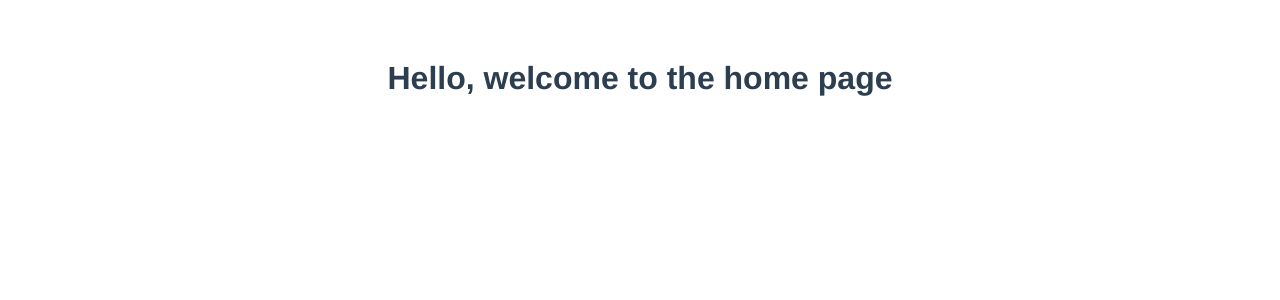
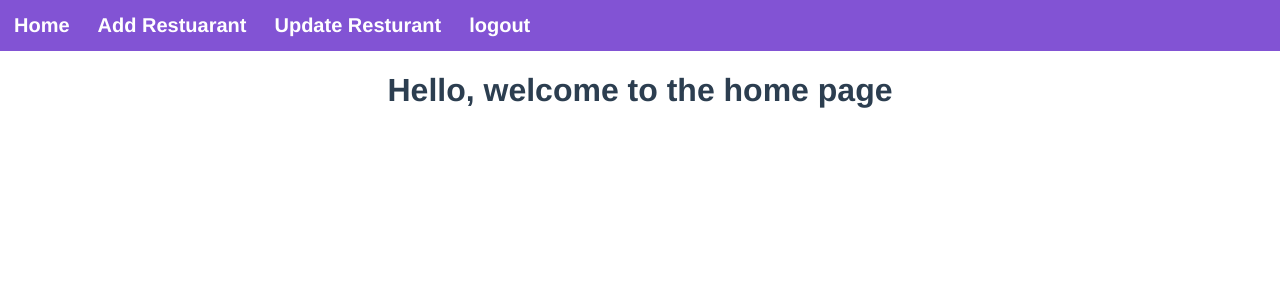
Before and after one commit to kisio/vue-restuarant, a Vue app: page / in a window 1280 px wide. Shown: the top 300 px of the page. Built offline with nearby package versions, Linux system fonts and the light colour scheme; sample sign-in values are in the browser's storage.

Commit message:
Header & Logout

```diff
--- a/src/App.vue
+++ b/src/App.vue
@@ -14,13 +14,17 @@ export default {
 </script>
 
 <style>
+body{
+  padding: 0;
+  margin:0;
+}
 #app {
   font-family: Avenir, Helvetica, Arial, sans-serif;
   -webkit-font-smoothing: antialiased;
   -moz-osx-font-smoothing: grayscale;
   text-align: center;
   color: #2c3e50;
-  margin-top: 60px;
+
 }
 .logo {
   width: 100px;
--- /dev/null
+++ b/src/components/Header.vue
@@ -0,0 +1,46 @@
+<template>
+    <div class="nav">
+        <a href="#">Home</a>
+        <a href="">Add Restuarant</a>
+        <a href="">Update Resturant</a>
+        <a href="" @click="logout">logout</a>
+
+    </div>
+</template>
+
+<script>
+export default{
+    name:'HeaderS',
+    methods:{
+        logout(){
+            localStorage.clear();
+            this.$router.push('/Login');
+        }
+    }
+}
+</script>
+
+
+<style>
+.nav{
+    background-color: rgb(130, 83, 212);
+    overflow:hidden;
+    color:white;
+
+}
+.nav a{
+    float: left;
+    color:white;
+    padding: 14px;
+    text-align: center;
+    text-decoration: none;
+    font-size: 20px;
+    font-weight: bold;
+    cursor: pointer;
+    transition: all 0.3s ease-in-out;
+
+}
+a:hover{
+    color: rgb(126, 218, 227);
+}
+</style>
--- a/src/components/Home.vue
+++ b/src/components/Home.vue
@@ -1,9 +1,14 @@
 <template>
+    <Header/>
     <h1>Hello, welcome to the home page</h1>
  </template>
  <script>
+ import Header from './Header.vue'
  export default {
      name: 'HomePage',
+     components:{
+        Header
+     },
      mounted() {
         let user = localStorage.getItem('user-info');
         if (!user) {
```
